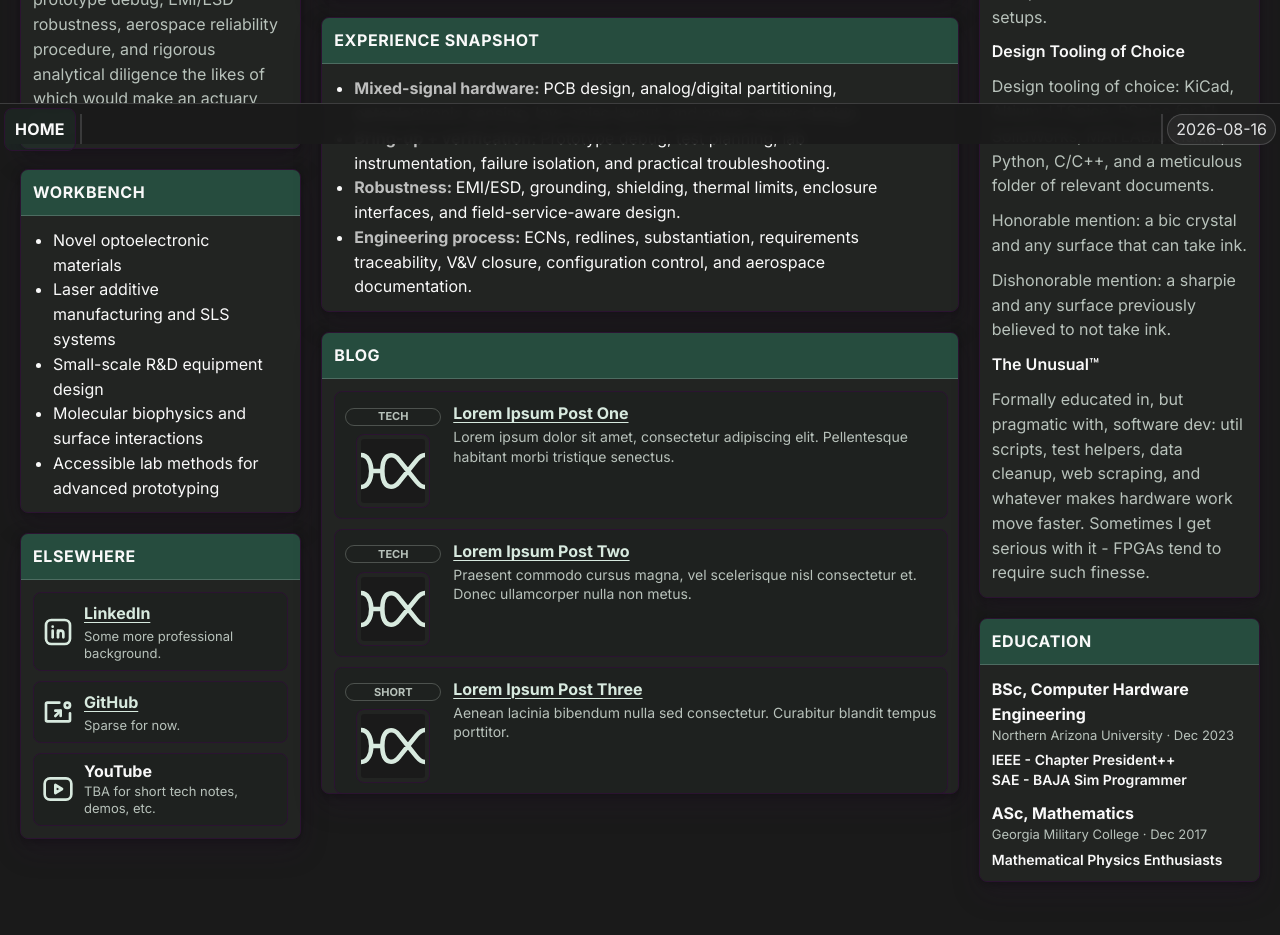
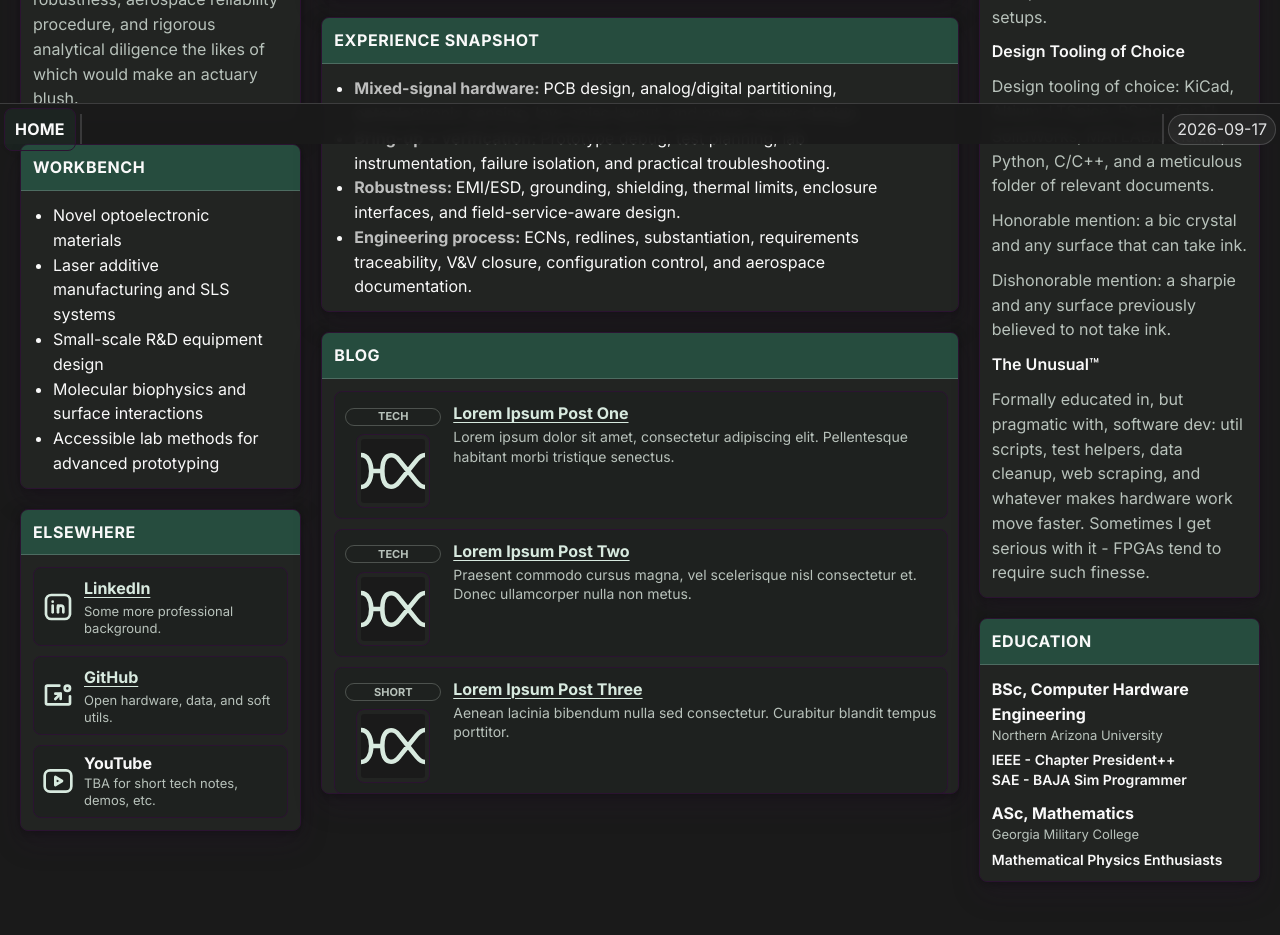
Before and after one commit to Hxntyr/hxntyr.github.io, a plain HTML site: page index.html in a window 1280 px wide. Shown: the part 656-1591 px from the top of the page. Drawn offline with Linux system fonts and the light colour scheme.

Commit message:
Update index.html

```diff
--- a/index.html
+++ b/index.html
@@ -74,7 +74,7 @@
           <div class="title"><span>ABOUT</span></div>
           <div class="content about-content">
             <p>
-              I love learning and applying what I learn to create novel and elegant solutions to engineering problems. I something of an enthusiast for good design in all things.
+              I have fun learning and applying what I learn to create novel and elegant solutions. I'm something of an enthusiast for good design in all things.
             </p>
             <div>
               <p class="muted">
@@ -117,7 +117,7 @@
               <img src="assets/images/icons/SITEMAP.svg" alt="" aria-hidden="true" class="badge-card-icon" />
               <span>
                 <a href="https://github.com/Hxntyr"><strong>GitHub</strong></a>
-                <span class="muted">Sparse for now.</span>
+                <span class="muted">Open hardware, data, and soft utils.</span>
               </span>
             </div>
             <div class="badge-card">
@@ -292,7 +292,7 @@
           <div class="content">
             <div class="education-entry">
               <div><strong class="education-degree">BSc, Computer Hardware Engineering</strong></div>
-              <div class="education-school">Northern Arizona University · Dec 2023</div>
+              <div class="education-school">Northern Arizona University</div>
               <div class="education-notes">
                 <div>IEEE - Chapter President++</div>
                 <div>SAE - BAJA Sim Programmer</div>
@@ -300,7 +300,7 @@
             </div>
             <div class="education-entry">
               <div><strong class="education-degree">ASc, Mathematics</strong></div>
-              <div class="education-school">Georgia Military College · Dec 2017</div>
+              <div class="education-school">Georgia Military College</div>
               <div class="education-notes">
                 <div>Mathematical Physics Enthusiasts</div>
               </div>
@@ -323,7 +323,7 @@
       </div>
 
       <div class="vl" aria-hidden="true"></div>
-      <div class="site-date">2026-08-16</div>
+      <div class="site-date">2026-09-17</div>
     </div>
   </footer>
   <!-- Footer badge randomizer -->
```
